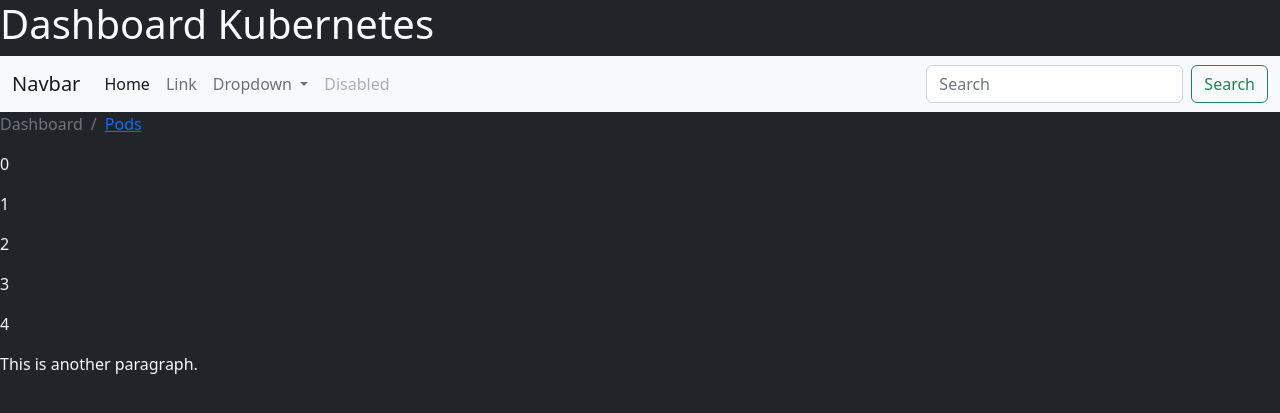
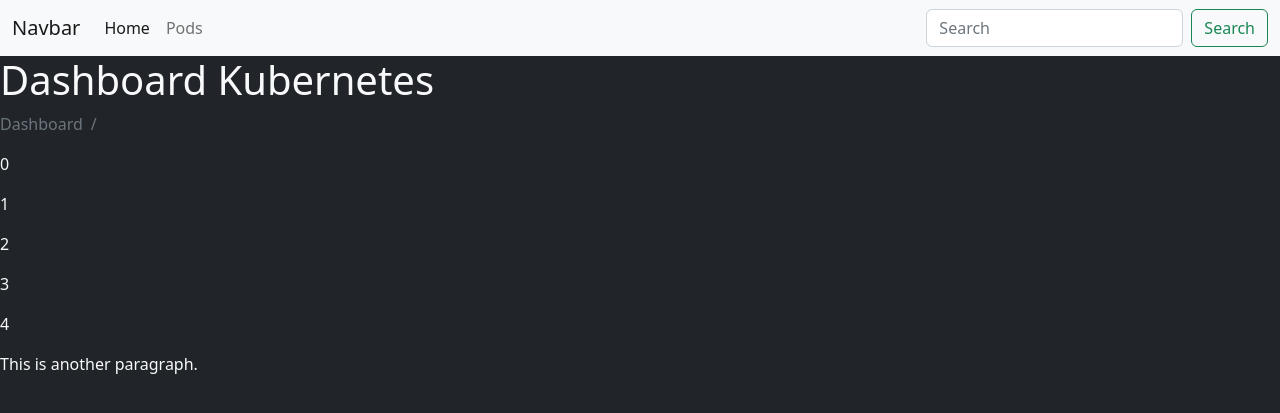
Before and after one commit to grosheth/monitor, a Django app: page / in a window 1280 px wide. Shown: the top 413 px of the page. Run offline with Django 4.2, Linux system fonts and the light colour scheme; parts of the project's set-up code (start-up, migrations or seed data) failed here and were passed over.

Commit message:
commit automatique

```diff
--- a/src/controller/templates/controller/dashboard.html
+++ b/src/controller/templates/controller/dashboard.html
@@ -11,7 +11,7 @@
 </style>
 <script src=""></script>
 <body class="bg-dark text-light">
-    <h1>Dashboard Kubernetes</h1>
+
     <div>
         <nav class="navbar navbar-expand-lg navbar-light bg-light">
             <div class="container-fluid">
@@ -25,21 +25,7 @@
                     <a class="nav-link active" aria-current="page" href="#">Home</a>
                   </li>
                   <li class="nav-item">
-                    <a class="nav-link" href="#">Link</a>
-                  </li>
-                  <li class="nav-item dropdown">
-                    <a class="nav-link dropdown-toggle" href="#" id="navbarDropdown" role="button" data-bs-toggle="dropdown" aria-expanded="false">
-                      Dropdown
-                    </a>
-                    <ul class="dropdown-menu" aria-labelledby="navbarDropdown">
-                      <li><a class="dropdown-item" href="#">Action</a></li>
-                      <li><a class="dropdown-item" href="#">Another action</a></li>
-                      <li><hr class="dropdown-divider"></li>
-                      <li><a class="dropdown-item" href="#">Something else here</a></li>
-                    </ul>
-                  </li>
-                  <li class="nav-item">
-                    <a class="nav-link disabled" href="#" tabindex="-1" aria-disabled="true">Disabled</a>
+                    <a class="nav-link" href="pods">Pods</a>
                   </li>
                 </ul>
                 <form class="d-flex">
@@ -50,11 +36,13 @@
             </div>
           </nav>
     </div>
+
+    <h1>Dashboard Kubernetes</h1>
     <div>
         <nav aria-label="breadcrumb">
             <ol class="breadcrumb">
                 <li class="breadcrumb-item active"><a aria-current="page">Dashboard</a></li>
-                <li class="breadcrumb-item"><a href="pods">Pods</a></li>
+                <li class="breadcrumb-item"></li>
             </ol>
         </nav>
     </div>
```
